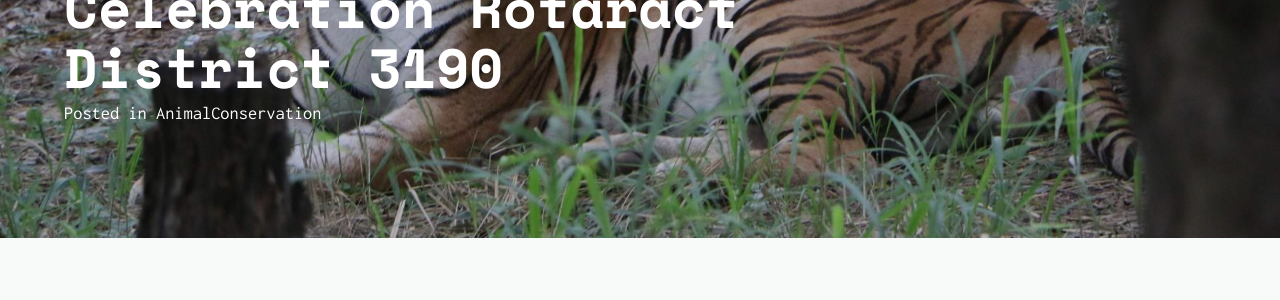
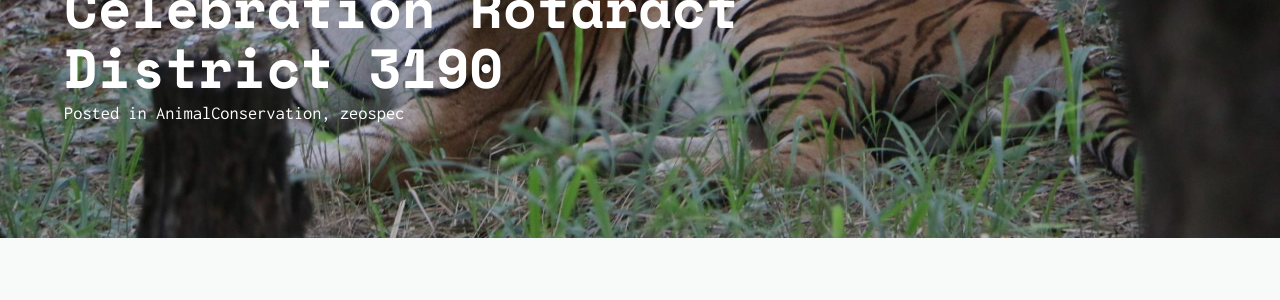
Before and after one commit to zeospec/3190blog-old, a Jekyll site: the page built from _posts/2018-07-29-international-tigers-day-celebration-rotaract-district-3190.md, in a window 1280 px wide and 900 px high. Shown: the part 406-706 px from the top of the window. Built offline with Jekyll 4.4.1, drawn with Linux system fonts in a browser that asks for light colours; nearby versions of some CDN libraries; a script that is not in the unit is left out.

Commit message:
first post

```diff
--- a/_posts/2018-07-29-international-tigers-day-celebration-rotaract-district-3190.md
+++ b/_posts/2018-07-29-international-tigers-day-celebration-rotaract-district-3190.md
@@ -4,6 +4,7 @@ title: International Tigers Day Celebration Rotaract District 3190
 date: '2018-07-29'
 categories:
   - AnimalConservation
+  - zeospec
 description: >-
   The Nature Trail gave Rotaractors of Rotaract District 3190 an insight about
   tiger habitat and it's conservation and the common threats for the same, on
```
